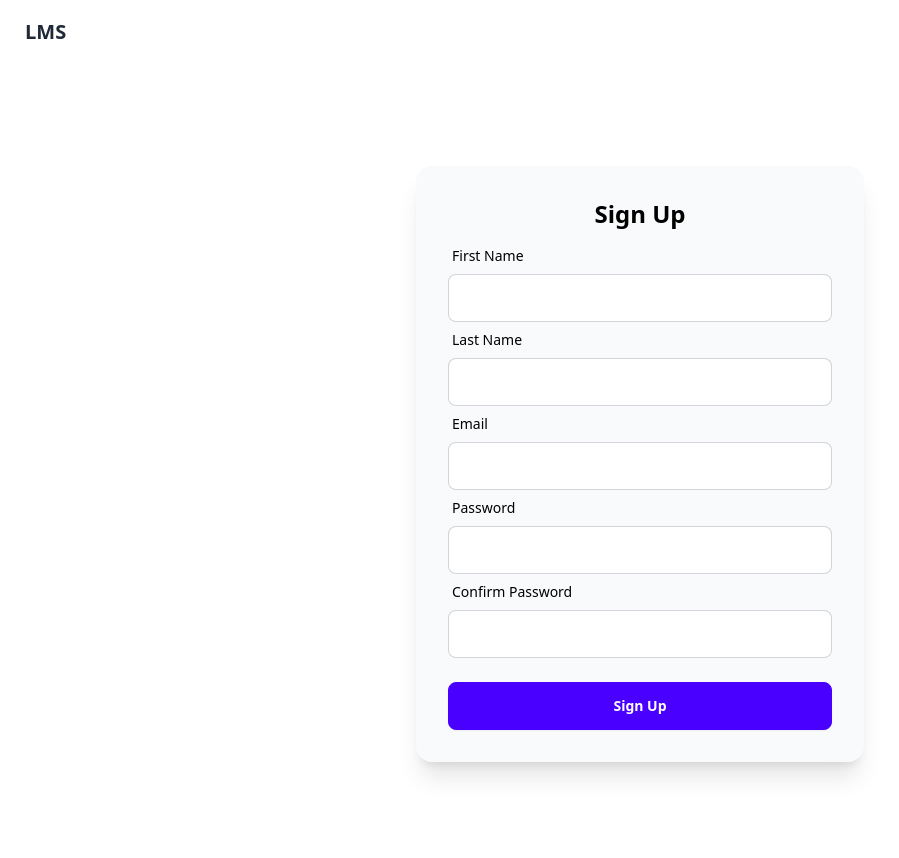
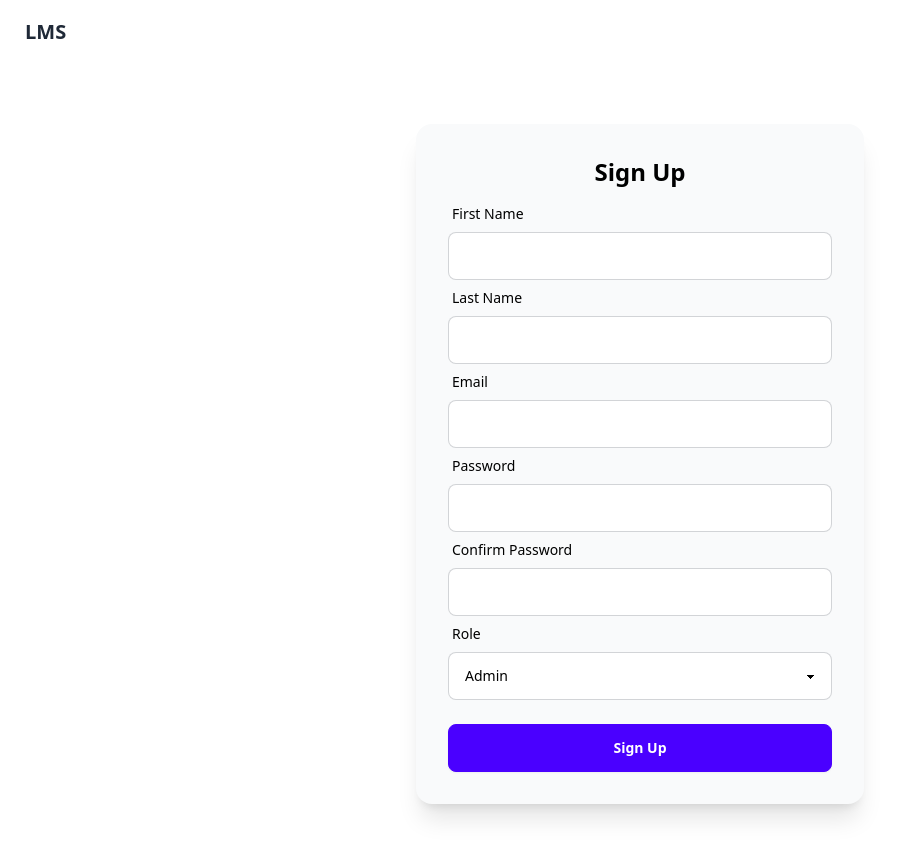
Before and after one commit to BJET-14/lms-web, a Next.js app: page /signup in a window 1280 px wide. Shown: the top 858 px of the page, without its empty margins (0-899 px from the left). Built offline with nearby package versions, Linux system fonts and the light colour scheme.

Commit message:
tested both login and sign up

```diff
--- a/src/app/authorization/page.js
+++ b/src/app/authorization/page.js
@@ -1,11 +1,9 @@
 "use client"
 import React, { useState } from 'react'
-import { useRouter } from 'next/navigation'
 import { authService } from '../utils/api'  // Adjust the import path as needed
 import Cookies from 'js-cookie'
 
 const Authorization = () => {
-  const router = useRouter()
   const [formData, setFormData] = useState({
     email: '',
     password: '',
@@ -30,8 +28,8 @@ const Authorization = () => {
       // Save role in cookie
       Cookies.set('userRole', result.role, { expires: 7 }) // expires in 7 days
 
-      // Redirect to dashboard
-      router.push('/dashboard')
+      // Redirect to dashboard with a full page reload
+      window.location.href = '/dashboard'
     } catch (error) {
       console.error('Login failed:', error)
       setError('Login failed. Please check your credentials.')
--- a/src/app/signup/page.js
+++ b/src/app/signup/page.js
@@ -11,7 +11,7 @@ const SignUp = () => {
     email: '',
     password: '',
     confirmPassword: '',
-    role: 'USER'  // Default role, change as needed
+    role: ''  // Default role
   })
   const [error, setError] = useState('')
 
@@ -118,6 +118,22 @@ const SignUp = () => {
                 required
               />
             </div>
+            <div className="form-control">
+              <label className="label">
+                <span className="label-text text-black">Role</span>
+              </label>
+              <select
+                name="role"
+                value={formData.role}
+                onChange={handleChange}
+                className="select select-bordered bg-white text-black"
+                required
+              >
+                <option value="ADMIN">Admin</option>
+                <option value="TEACHER">Teacher</option>
+                <option value="STUDENT">Student</option>
+              </select>
+            </div>
             {error && <div className="text-red-500 mt-2">{error}</div>}
             <div className="form-control mt-6">
               <button type="submit" className="btn btn-primary text-white">Sign Up</button>
```
